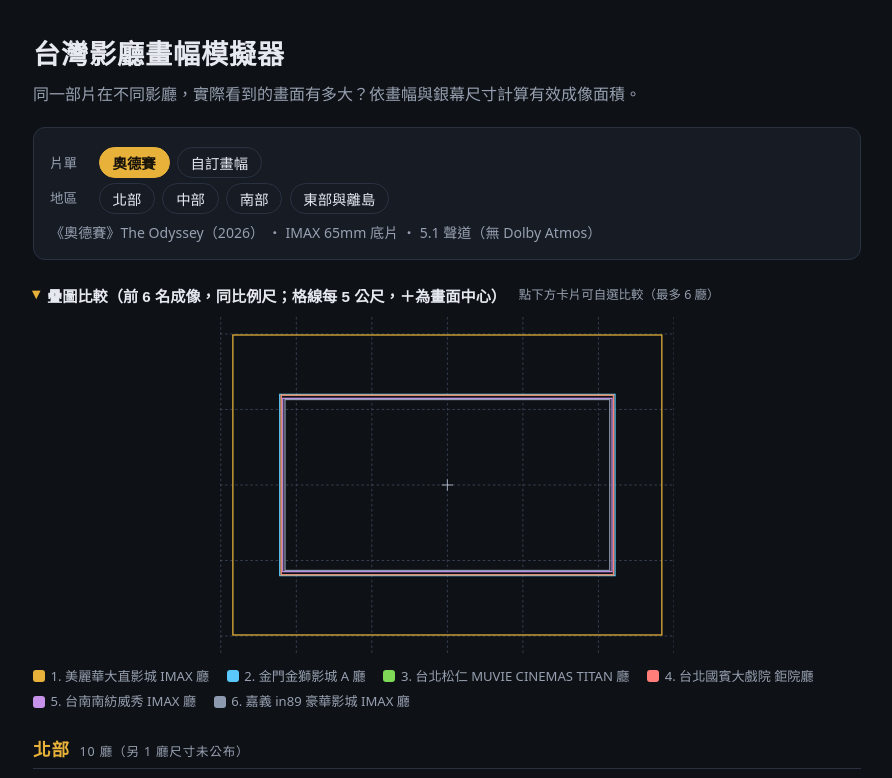
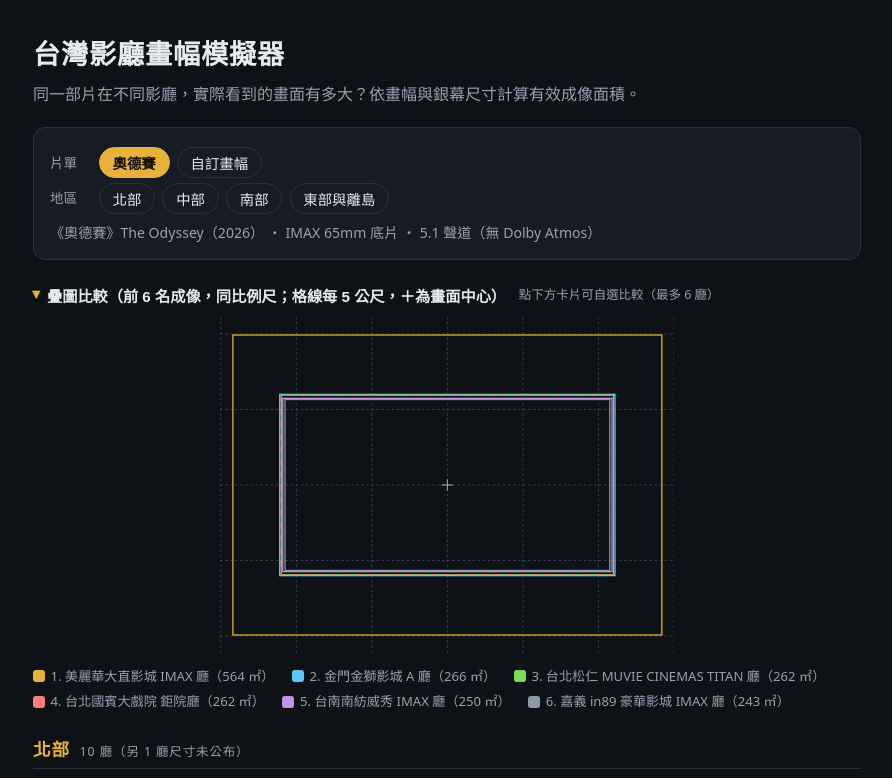
Before and after one commit to cowton0627/taiwan-theater, a React (Vite) app: page / in a window 1280 px wide. Shown: the top 778 px of the page, without its empty margins (193-1085 px from the left). Built offline with nearby package versions, Linux system fonts and the light colour scheme.

Commit message:
疊圖修正：成像尺寸相同的框以虛線交錯顯示避免互相遮蓋；圖例加成像面積

```diff
--- a/src/App.tsx
+++ b/src/App.tsx
@@ -100,9 +100,16 @@ function OverlayCompare({
             ))}
             <line x1={cx - 9} y1={cy} x2={cx + 9} y2={cy} className="center-mark" />
             <line x1={cx} y1={cy - 9} x2={cx} y2={cy + 9} className="center-mark" />
-            {top.map((f, i) => {
+            {(() => {
+              // 成像尺寸相同的框會完全重合、互相遮蓋——
+              // 同尺寸的第 2 框起改用虛線並錯開起點，讓每廳顏色都可見
+              const sizeSeen = new Map<string, number>();
+              return top.map((f, i) => {
                 const w = f.imageWidthM * scale;
                 const h = f.imageHeightM * scale;
+                const key = `${f.imageWidthM.toFixed(2)}x${f.imageHeightM.toFixed(2)}`;
+                const dup = sizeSeen.get(key) ?? 0;
+                sizeSeen.set(key, dup + 1);
                 return (
                   <rect
                     key={f.screen.id}
@@ -111,15 +118,18 @@ function OverlayCompare({
                     width={w}
                     height={h}
                     className={`overlay-rect overlay-rect-${i}`}
+                    strokeDasharray={dup > 0 ? '10 10' : undefined}
+                    strokeDashoffset={dup > 0 ? dup * 10 : undefined}
                   />
                 );
-            })}
+              });
+            })()}
           </svg>
           <ul className="overlay-legend">
             {top.map((f, i) => (
               <li key={f.screen.id}>
                 <span className={`swatch swatch-${i}`} />
-                {i + 1}. {f.screen.name}
+                {i + 1}. {f.screen.name}（{f.imageAreaM2.toFixed(0)} ㎡）
               </li>
             ))}
           </ul>
```
Lines whose indentation alone changed are shown as unchanged.
